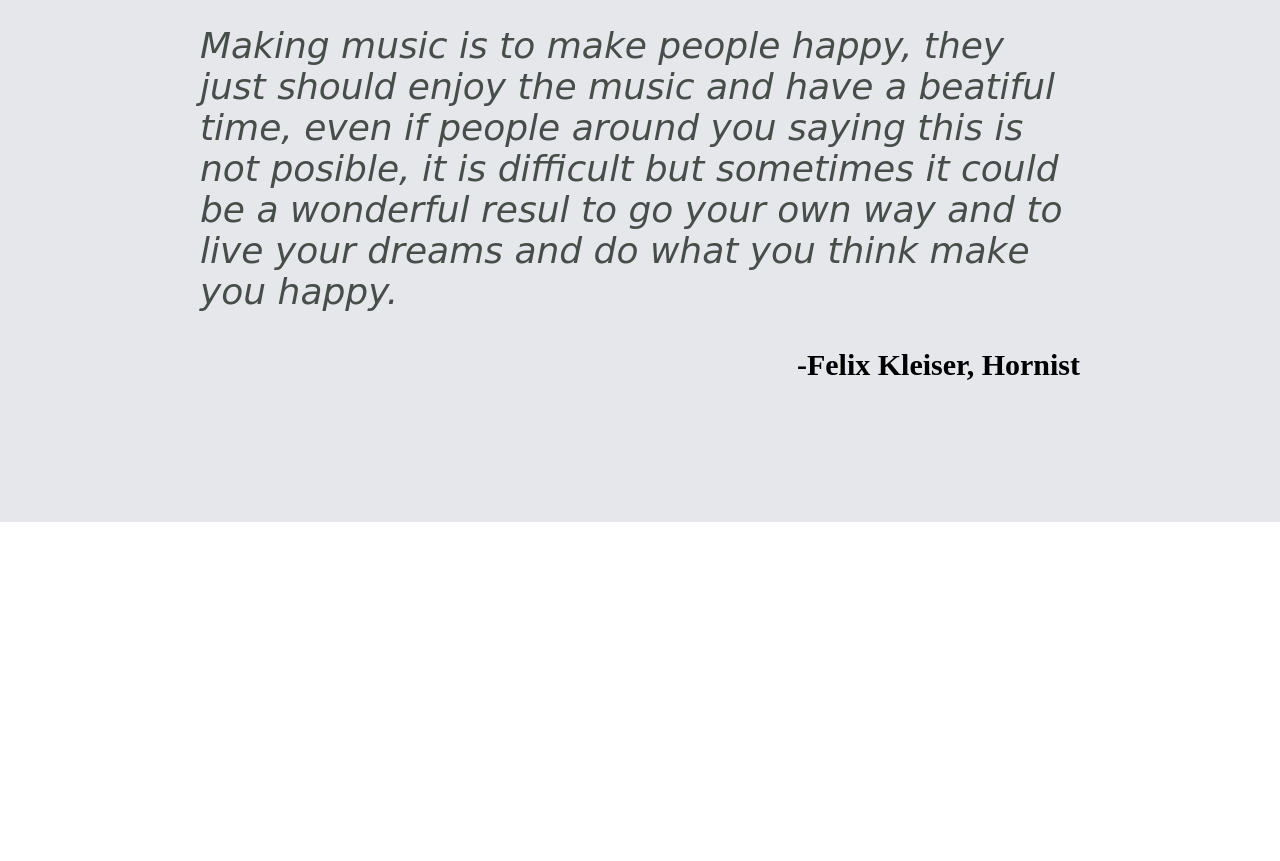
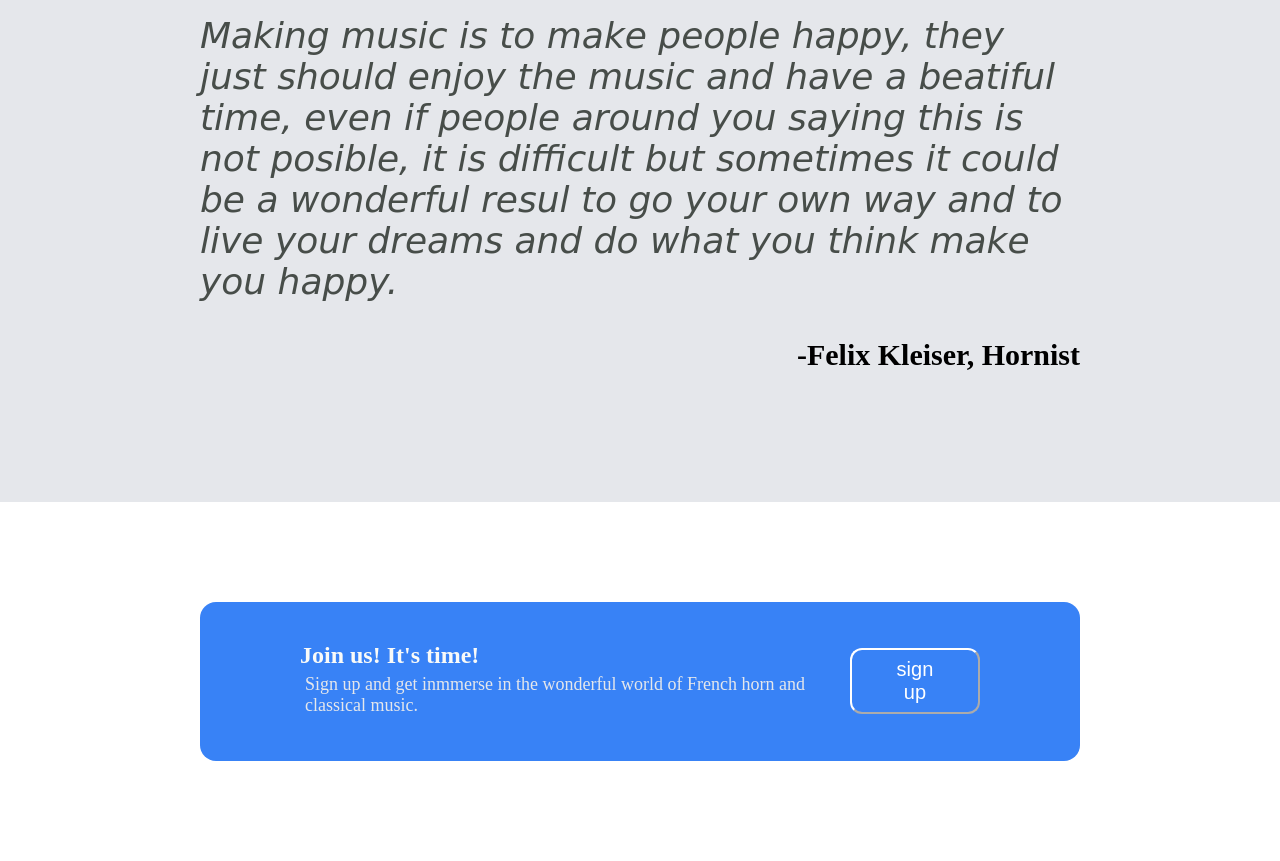
Before and after one commit to Batestickro/Landing-Odin, a plain HTML site: page index.html in a window 1280 px wide. Shown: the part 1234-2095 px from the top of the page. Before the commit the page ends 1756 px from the top, so only its background shows below. Drawn offline with Linux system fonts and the light colour scheme.

Commit message:
Call to action section finished

```diff
--- a/index.html
+++ b/index.html
@@ -21,7 +21,7 @@
       <div class="description">
         <h1 class="title_head">French horn is awesome</h1>
         <p class="header_text">This website has some subtext that goes here under the main title. It's a smaller font and the color is lower contrast</p>
-        <button>sign up</button>
+        <button class="sign">sign up</button>
       </div>
       <div class="image">
         <img class="main_horn" src="images/asher-legg-XIe1b4k9-k0-unsplash.jpg" alt="A french horn on a black background">
@@ -56,5 +56,16 @@
       <p class="author">-Felix Kleiser, Hornist</p>
     </div>
   </div>
+  <div class="call_to">
+    <div class="action">
+      <div>
+        <h2 class="join">Join us! It's time!</h2>
+        <p class="join_text">Sign up and get inmmerse in the wonderful world of French horn and classical music.</p>
+      </div>
+      <div>
+        <button class="sign_b">sign up</button>
+      </div>
+    </div>
+  </div>
 </body>
 </html>
--- a/style.css
+++ b/style.css
@@ -53,18 +53,27 @@ a {
     color: #F9FAF8;
 }
 
-.header_text {
+.header_text, .join_text {
+    margin: 5px;
     font-size: 18px;
     color: #E5E7EB;
 }
 
-button {
+.sign, .sign_b {
     background-color: #3882F6;
     color: white;
+    border-radius: 12px;
+    font-size: 20px;
+    padding: 8px 40px;
+}
+
+.sign {
     border: none;
-    border-radius: 8px;
-    font-size: 20px;
-    padding: 8px 20px;
+    margin-top: 6px;
+}
+
+.sign_b {
+    border-color: white;
 }
 
 .main_horn {
@@ -100,7 +109,7 @@ button {
 
 .quote {
     background-color: #E5E7EB;
-    padding: 110px 200px 110px 200px;
+    padding: 100px 200px;
 }
 
 .words {
@@ -116,3 +125,21 @@ button {
     display: flex;
     justify-content: end;
 }
+
+.call_to {
+}
+
+.action {
+    margin: 100px 200px;
+    padding: 40px 100px;
+    background-color: #3882F6;
+    border: none;
+    border-radius: 16px;
+    display: flex;
+    align-items: center;
+    justify-content: space-between;
+}
+
+.join, .sign_b{
+    margin: 0;
+}
```
